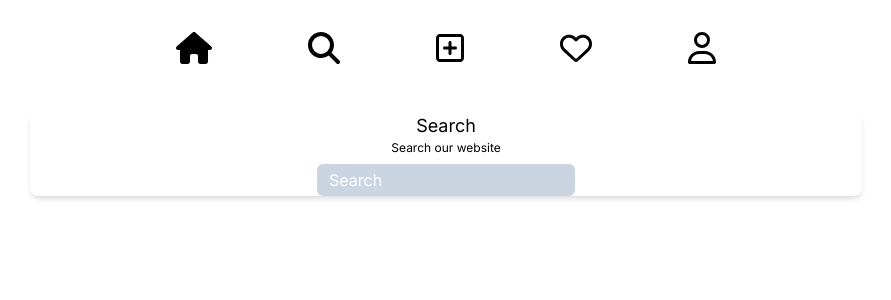
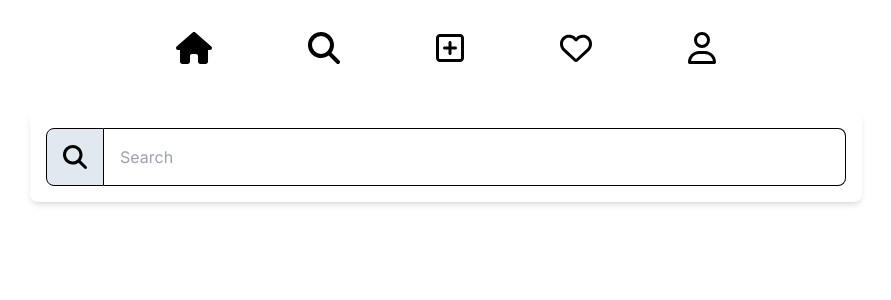
Before and after one commit to breadscorner/Hark-Twitter-Clone, a Next.js app: page /search in a window 1280 px wide. Shown: the top 300 px of the page, without its empty margins (194-1085 px from the left). Built offline with nearby package versions, Linux system fonts and the light colour scheme.

Commit message:
search bar styling

```diff
--- a/src/app/page.tsx
+++ b/src/app/page.tsx
@@ -13,12 +13,12 @@ export default function Home() {
           <div className="post-container w-[65%] mx-auto px-4 rounded-lg shadow-md">
             <div key={post.id}>
               <div className='flex items-center'>
-                <div className="relative w-[75px] h-[75px] rounded-full overflow-hidden mt-4">
+                <div className="relative w-[75px] h-[75px] rounded-full overflow-hidden mt-4 border-slate-500 border-[1px]">
                   <Image
                     src={post.user?.avatar || "../placeholder.png"}
                     alt="Post Image"
                     fill={true}
-                    className="border-slate-500 border-[1px] object-cover"
+                    className="object-cover"
                   />
                 </div>
                 <h2 className='mt-4 ml-5 font-semibold text-[1em]'>{post.user?.username || "Anonymous User"}</h2>
--- a/src/app/profile/page.tsx
+++ b/src/app/profile/page.tsx
@@ -2,25 +2,28 @@ import Image from 'next/image';
 import { getPostsForUser, getUser } from '@/fake-db';
 
 export default function Profile() {
-
   const posts = getPostsForUser('Breadscorner');
   const user = getUser('Breadscorner');
 
   return (
     <div>
-      <div className="grid grid-cols-2 gap-4 w-[65%] mx-auto px-4 rounded-lg shadow-md">
-        <div className="col-span-1">
+      <div className="flex flex-row w-[65%] mx-auto px-4 rounded-lg shadow-md">
+        <div className="flex flex-col flex-grow">
           <h1 className="text-[2.5em] font-bold">{user?.username}</h1>
-          <h2 className="text-[1em] font-semibold">{user?.firstName + ' ' + user?.lastName}</h2>
-          <p className="pt-8 pb-4 text-[1em] font-semibold">{user?.followers} Followers</p>
+          <h2 className="text-[1em] font-semibold">
+            {user?.firstName + ' ' + user?.lastName}
+          </h2>
+          <p className="pt-8 pb-4 text-[1em] font-semibold">
+            {user?.followers} Followers
+          </p>
         </div>
-        <div className="col-span-1 flex justify-end items-start">
+        <div className="relative w-[125px] h-[125px] rounded-full overflow-hidden mt-4 border-slate-500 border-[1px] justify-end self-start">
           <Image
             src={user?.avatar || "../placeholder.png"}
-            alt="User Image"
+            alt="Profile Image"
             width={125}
             height={125}
-            className="rounded-full border-slate-500 border-[1px] mt-4"
+            className="object-cover"
           />
         </div>
       </div>
--- a/src/app/search/page.tsx
+++ b/src/app/search/page.tsx
@@ -1,11 +1,16 @@
 export default function Search() {
   return (
-    <div>
-        <div className="w-[65%] mx-auto px-4 rounded-lg shadow-md text-center">
-        <h1 className="text-lg">Search</h1>
-        <p className="text-xs">Search our website</p>
-        <input className="bg-slate-300 px-3 py-1 mt-2 w-[] rounded-md placeholder-white text-white" type="text" placeholder="Search" />
-      </div>
+    <div className="w-[65%] mx-auto px-4 py-4 rounded-lg shadow-md text-center">
+      <form className="flex flex-row items-center">
+        <button className="flex items-center justify-center bg-slate-200 border-black border-[1px] rounded-l-lg p-4">
+        <svg xmlns="http://www.w3.org/2000/svg" height="1.5em" viewBox="0 0 512 512"><path d="M416 208c0 45.9-14.9 88.3-40 122.7L502.6 457.4c12.5 12.5 12.5 32.8 0 45.3s-32.8 12.5-45.3 0L330.7 376c-34.4 25.2-76.8 40-122.7 40C93.1 416 0 322.9 0 208S93.1 0 208 0S416 93.1 416 208zM208 352a144 144 0 1 0 0-288 144 144 0 1 0 0 288z"/></svg>
+        </button>
+        <input
+          type="text"
+          placeholder="Search"
+          className="flex-grow border-black border-[1px] border-l-0 rounded-r-lg p-4"
+        />
+      </form>
     </div>
   );
 }
```
